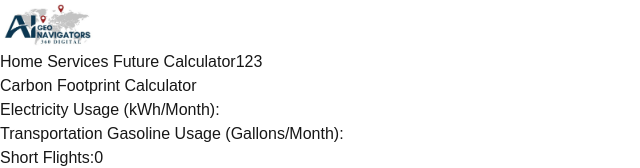
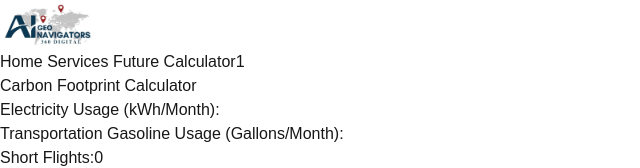
Before and after one commit to alikhan0346118/carbon-calculator, a Next.js app: page /calculate in a window 1280 px wide. Shown: the top 168 px of the page, without its empty margins (0-640 px from the left). Built offline with nearby package versions, Linux system fonts and the light colour scheme.

Commit message:
My first Commit

```diff
--- a/components/Header.tsx
+++ b/components/Header.tsx
@@ -10,7 +10,7 @@ const Header = () => {
     <Link href="/" className="ml-12 p-5 text-gray-100 hover:text-gray-500 hover:bg-white"> Home</Link>
     <Link href="/services" className="ml-12 p-5 text-gray-100 hover:text-gray-500 hover:bg-white"> Services</Link>
     <Link href="/future" className="ml-12 p-5 text-gray-100 hover:text-gray-500 hover:bg-white"> Future</Link>
-    <Link href="/calculate" className="ml-12 p-5 text-gray-100 hover:text-gray-500 hover:bg-white"> Calculator123</Link>
+    <Link href="/calculate" className="ml-12 p-5 text-gray-100 hover:text-gray-500 hover:bg-white"> Calculator1</Link>
   </div>
 </div>
   )
```
